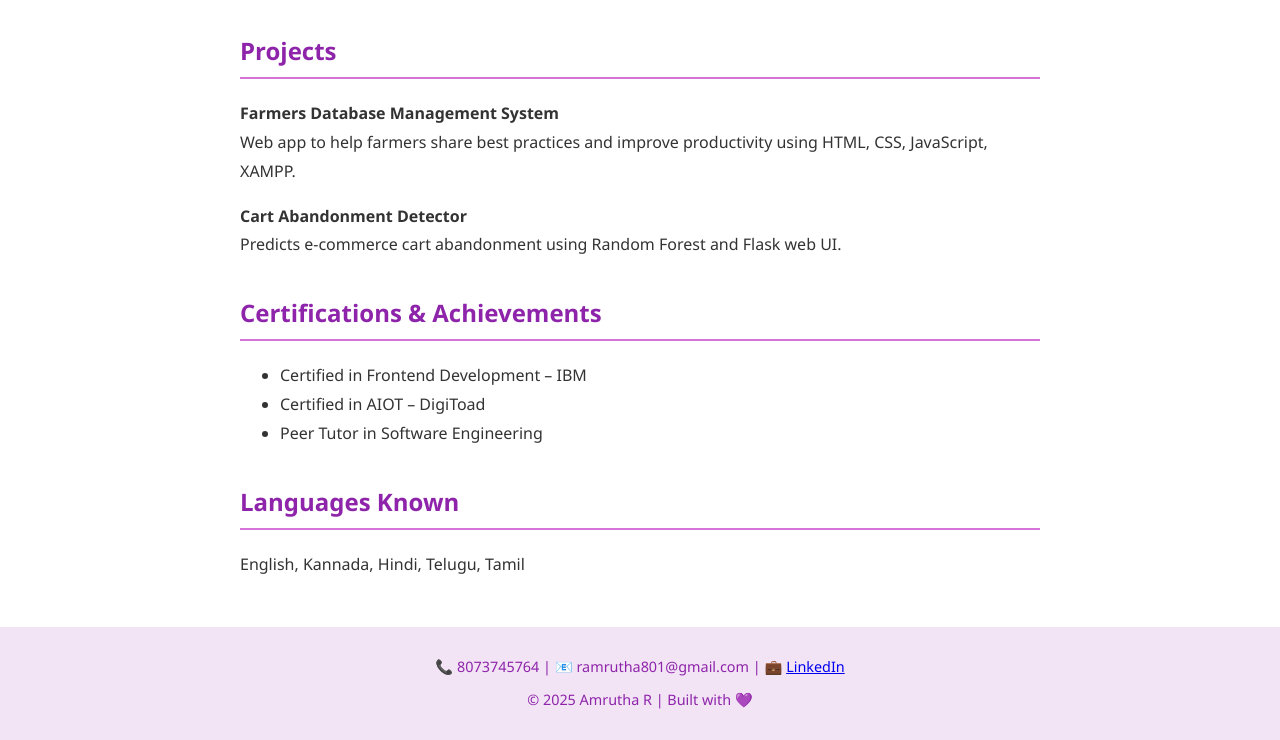
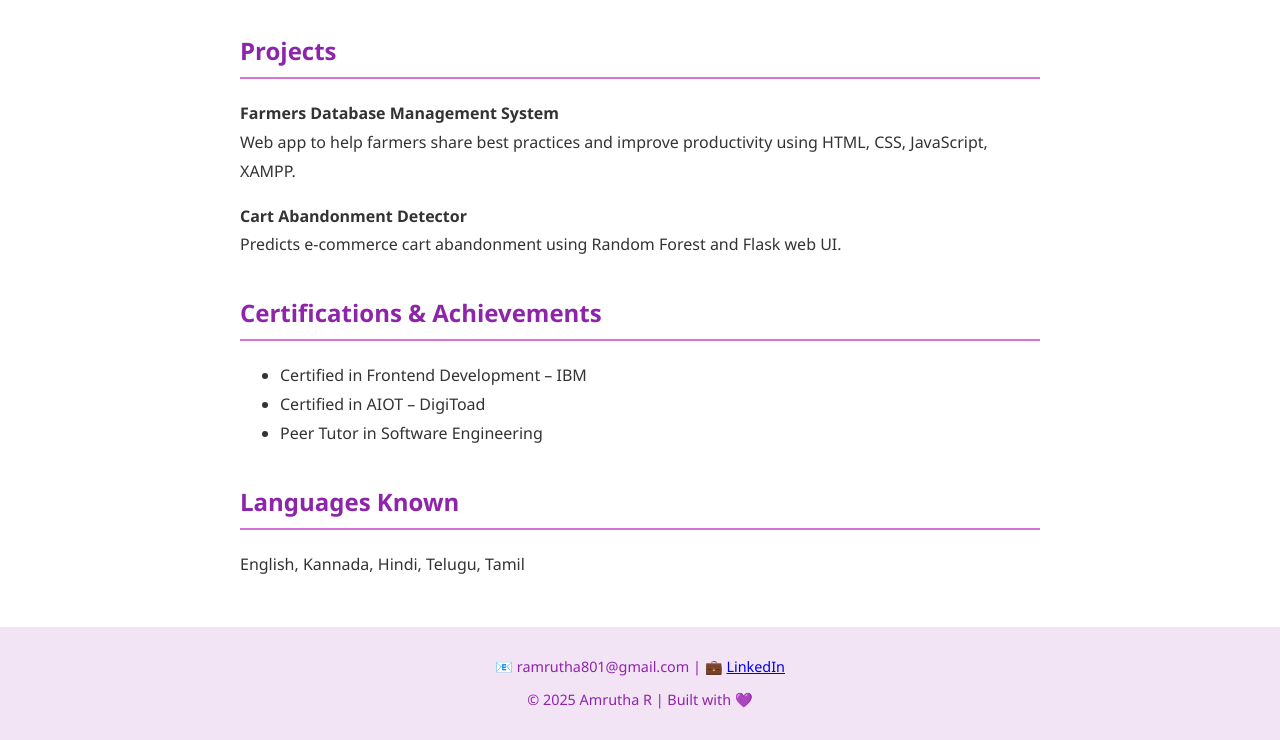
Before and after one commit to AmruthaR200/Personal_Website, a plain HTML site: page index.html in a window 1280 px wide. Shown: the part 1223-1963 px from the top of the page. Drawn offline with Linux system fonts and the light colour scheme.

Commit message:
Update index.html

```diff
--- a/index.html
+++ b/index.html
@@ -117,7 +117,7 @@
   </section>
 
   <footer>
-    <p>📞 8073745764 | 📧 ramrutha801@gmail.com | 💼 <a href="https://www.linkedin.com/in/amrutha-r-9349a5279" target="_blank">LinkedIn</a></p>
+    <p> 📧 ramrutha801@gmail.com | 💼 <a href="https://www.linkedin.com/in/amrutha-r-9349a5279" target="_blank">LinkedIn</a></p>
     <p>© 2025 Amrutha R | Built with 💜</p>
   </footer>
 
```
